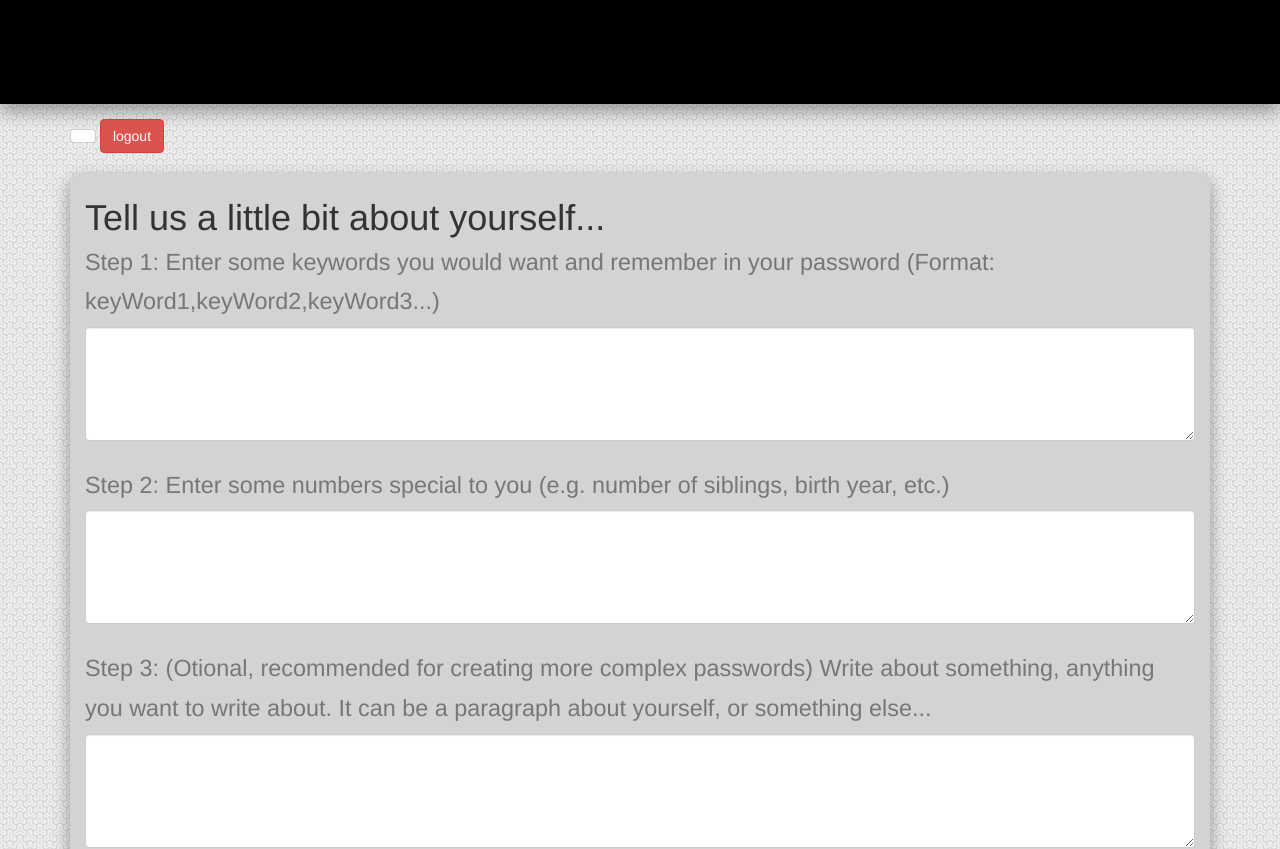
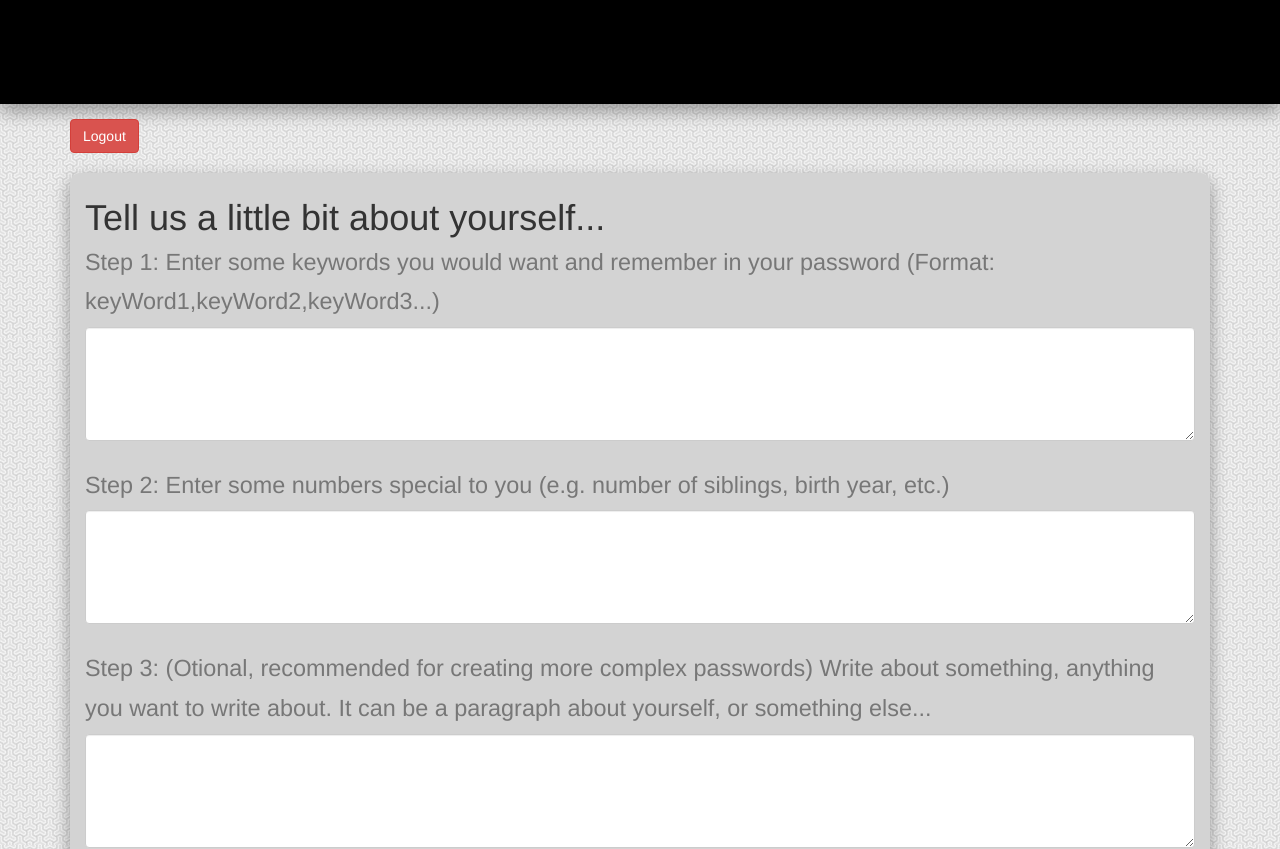
Before and after one commit to dynamitenate/PasswordGenerator, a website: page public/generate/index.html in a window 1280 px wide. Shown: the top 849 px of the page. Drawn offline with nearby package versions, Linux system fonts and the light colour scheme; sample sign-in values are in the browser's storage.

Commit message:
Please work

```diff
--- a/public/generate/index.html
+++ b/public/generate/index.html
@@ -18,11 +18,6 @@
             typeSpeed: 30
         });
     });
-</script>
-<script>
-	sessionStorge.setItem("numKeys", "5");
-</script>
-<script>
 	var login = sessionStorage.getItem("username");
 	if (login == null || login == " ") {
 		document.location.href = "../index.html";
@@ -32,16 +27,16 @@
 </head>
 <body>
 <div id="bar">
-	<span class="typed" style="font-family:'Courier New', Courier, monospace;font-size:60px;font-weight:bold;">
+	<span class="typed" style="font-family:'Courier New', Courier, monospace;font-size:60px;font-weight:bold;"></span>
 </div>
 <div id="body" style="margin-bottom:45px;">
 	<div class="container">
-		<button type="button" id="profile" class="btn btn-default"></button>
+		<div id="profile"></div>
 		<script>
 			var username = sessionStorage.getItem("username");
 			var name = username.substring(0, username.indexOf('@'));
 			name = name.substring(name.indexOf(' ') + 1);
-			document.getElementById('profile').innerHTML = name;
+			document.getElementById('profile').innerHTML = 'Hello, <a href="#">' + name '</a>';
 		</script>
 		<script>
 		function logout() {
@@ -49,7 +44,9 @@
 			document.location.href = "../index.html";
 		}
 		</script>
-		<button type="button" id="logout" class="btn btn-danger" onclick="logout()">logout</button>
+		<div style="font-align: right">
+		<button type="button" id="logout" class="btn btn-danger" onclick="logout()">Logout</button>
+		</div>
 		<div class="form-group" style="background-color:#d3d3d3;margin-top:20px;padding:5px 15px 15px 15px;box-shadow: 0 8px 16px 0 rgba(0,0,0,0.2), 0 6px 20px 0 rgba(0,0,0,0.19);border-radius:10px;">
 			<form>
 				<h1>Tell us a little bit about yourself...<br><small>Step 1: Enter some keywords you would want and remember in your password (Format: keyWord1,keyWord2,keyWord3...)</small></h1>
@@ -72,6 +69,5 @@
 		</div>
 	</div>
 </div>
-	</div>
 </body>
 </html>
```
Also changed, not shown: public/index.html (+1 -2 lines).
